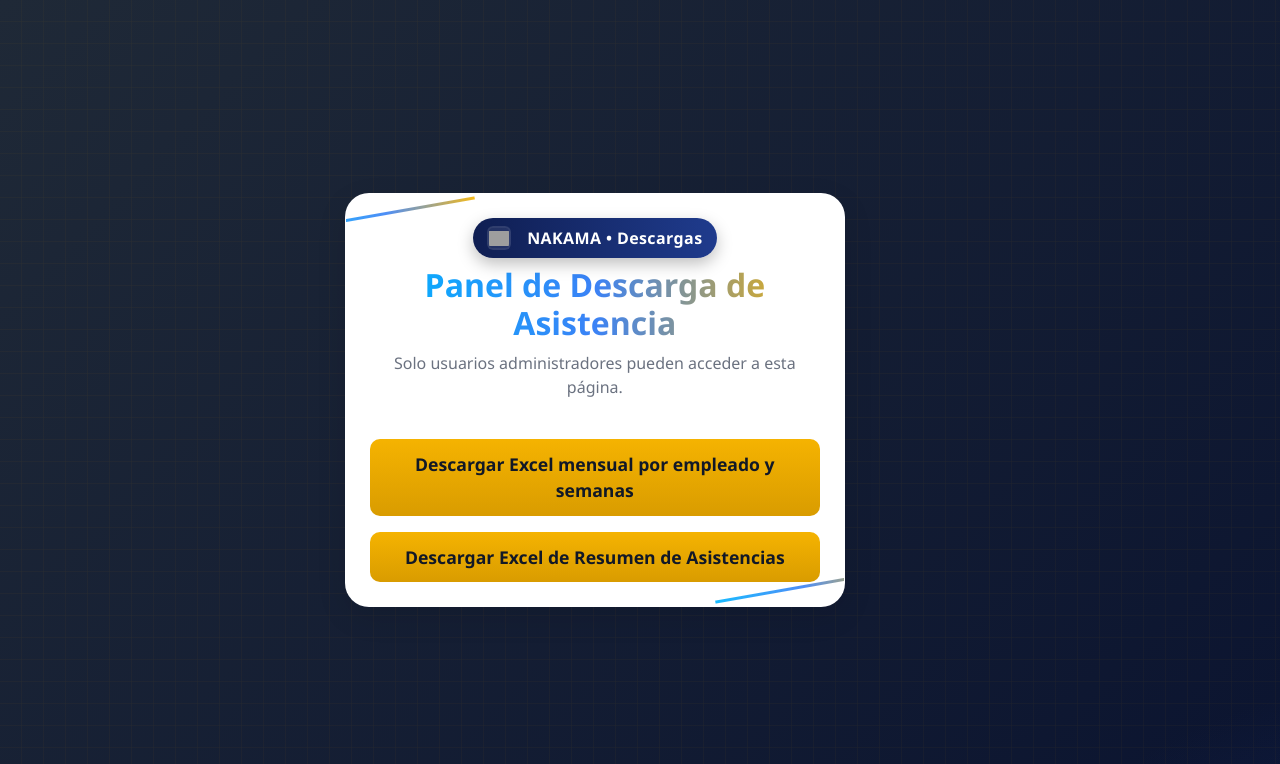
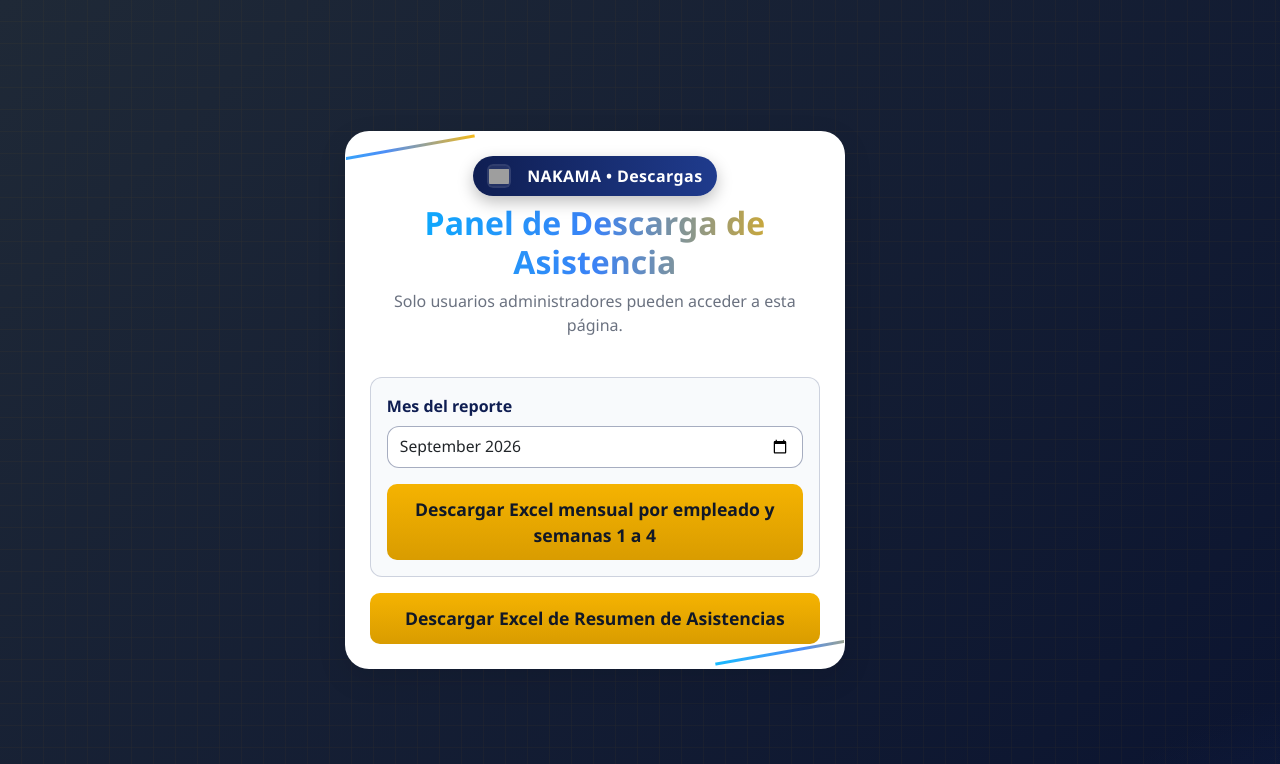
Before and after one commit to josueeduardogiral-dev/nkmSEPTIEMBRE, a Django app: page /login/descarga/ in a window 1280 px wide. Shown: the top 764 px of the page. Run offline with Django 5.2, Linux system fonts and the light colour scheme; the visitor is signed in with stand-in values (Sample User, id 1); parts of the project's set-up code (start-up, migrations or seed data) failed here and were passed over; grey boxes are pictures that could not be loaded.

Commit message:
feat: agregar selector mensual al reporte de asistencia

```diff
--- a/app/static/css/descarga.css
+++ b/app/static/css/descarga.css
@@ -60,6 +60,28 @@ p {
   filter: brightness(1.05);
 }
 
+.monthly-report-form {
+  padding: 1rem;
+  border: 1px solid rgba(15, 30, 82, 0.18);
+  border-radius: 12px;
+  background: #f8fafc;
+  text-align: left;
+}
+
+.monthly-report-form .form-label {
+  color: var(--brand-primary);
+  font-weight: 700;
+}
+
+.monthly-report-form .form-control {
+  border-color: rgba(15, 30, 82, 0.35);
+}
+
+.monthly-report-form .form-control:focus {
+  border-color: var(--brand-primary-dark);
+  box-shadow: 0 0 0 0.2rem rgba(31, 59, 141, 0.16);
+}
+
 @media (max-width: 576px) {
   .card {
     padding: 1.5rem 1rem;
--- a/app/templates/pagina_descarga_excel.html
+++ b/app/templates/pagina_descarga_excel.html
@@ -23,9 +23,20 @@
           <p class="helper-text">Solo usuarios administradores pueden acceder a esta página.</p>
 
           <div class="d-grid gap-3 mt-4">
-            <a href="{% url 'descargar_excel' %}" class="btn btn-success btn-lg">
-              Descargar Excel mensual por empleado y semanas
-            </a>
+            <form action="{% url 'descargar_excel' %}" method="get" class="monthly-report-form">
+              <label for="mes-reporte" class="form-label">Mes del reporte</label>
+              <input
+                type="month"
+                id="mes-reporte"
+                name="mes"
+                class="form-control form-control-lg"
+                value="{{ mes_actual }}"
+                required
+              >
+              <button type="submit" class="btn btn-success btn-lg w-100 mt-3">
+                Descargar Excel mensual por empleado y semanas 1 a 4
+              </button>
+            </form>
             <a href="{% url 'resumen_excel' %}" class="btn btn-success btn-lg">
               Descargar Excel de Resumen de Asistencias
             </a>
--- a/app/views.py
+++ b/app/views.py
@@ -1,3 +1,5 @@
+from datetime import datetime
+
 from django.shortcuts import render, get_object_or_404, redirect
 from django.contrib import messages
 from django.contrib.auth.decorators import login_required, user_passes_test
@@ -35,7 +37,9 @@ def pagina_descarga_excel(request):
     Página para descargar reportes de Excel.
     Solo accesible para usuarios staff.
     """
-    return render(request, 'pagina_descarga_excel.html')
+    return render(request, 'pagina_descarga_excel.html', {
+        'mes_actual': timezone.localdate().strftime('%Y-%m'),
+    })
 
 
 @user_passes_test(es_staff)
@@ -236,9 +240,20 @@ def _nombre_hoja_empleado(empleado, usados):
 
 @user_passes_test(es_staff)
 def exportar_reporte_mensual_empleados(request):
-    """Genera marcaciones del mes actual por empleado y semana laboral."""
-    hoy = timezone.localdate()
-    rangos = ReporteService.rangos_semanales_mes(hoy)
+    """Genera las marcaciones del mes seleccionado por empleado y semanas 1 a 4."""
+    mes_solicitado = getattr(request, 'GET', {}).get('mes', '').strip()
+    if mes_solicitado:
+        try:
+            mes_reporte = datetime.strptime(mes_solicitado, '%Y-%m').date()
+        except ValueError:
+            return HttpResponse(
+                'Mes inválido. Seleccione un mes con el formato AAAA-MM.',
+                status=400,
+            )
+    else:
+        mes_reporte = timezone.localdate().replace(day=1)
+
+    rangos = ReporteService.rangos_semanales_mes(mes_reporte)
     inicio_mes, fin_mes = rangos[0][1], rangos[-1][2]
     empleados = list(Empleado.objects.order_by('apellidos', 'nombres'))
     registros = RegistroAsistencia.objects.filter(
@@ -325,7 +340,7 @@ def exportar_reporte_mensual_empleados(request):
     response = HttpResponse(
         content_type='application/vnd.openxmlformats-officedocument.spreadsheetml.sheet'
     )
-    filename = f"reporte_mensual_empleados_{hoy.strftime('%Y_%m')}.xlsx"
+    filename = f"reporte_mensual_empleados_{mes_reporte.strftime('%Y_%m')}.xlsx"
     response['Content-Disposition'] = f'attachment; filename="{filename}"'
     wb.save(response)
     return response
```
Also changed, not shown: scripts/test_monthly_report.py (+55 -1 lines), README.md.
